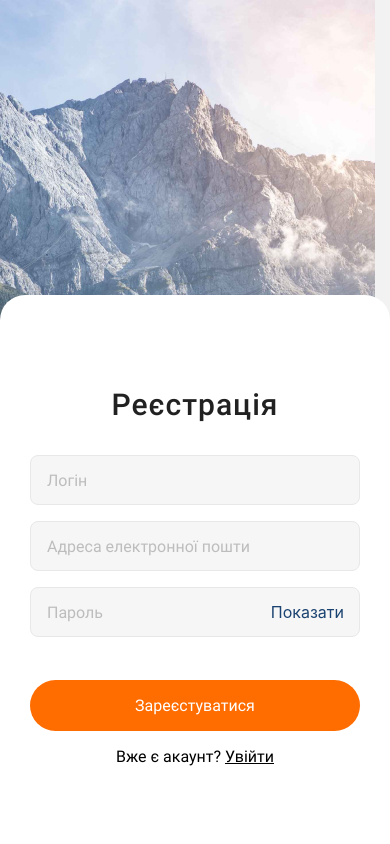
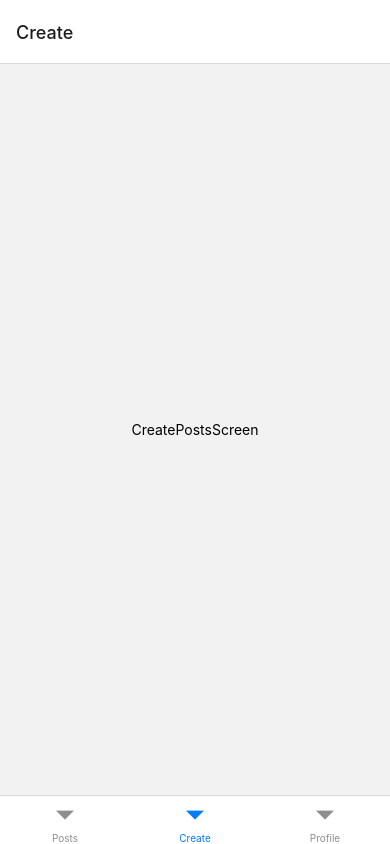
Before and after one commit to Galinaddd/reactNative, a React Native app: screen /Create in a window 390 px wide. Built offline with nearby package versions, Linux system fonts and the light colour scheme.

Commit message:
рефакторит роути

```diff
--- a/App.js
+++ b/App.js
@@ -1,19 +1,14 @@
 import React, { useState, useEffect } from "react";
+import { useFonts } from "expo-font";
 
 import { NavigationContainer } from "@react-navigation/native";
-import { createStackNavigator } from "@react-navigation/stack";
-import { createBottomTabNavigator } from "@react-navigation/bottom-tabs";
-
-import RegistrationScreen from "./Screens/auth/RegistrationScreen";
-import LoginScreen from "./Screens/auth/LoginScreen";
-
-import { useFonts } from "expo-font";
+import { useRoute } from "./router";
 
 // import image from "./assets/images/BG.jpg";
-const Stack = createStackNavigator();
-const MainTab = createBottomTabNavigator();
 
 export default function App() {
+  const routing = useRoute({});
+
   const [fontsLoaded] = useFonts({
     "Roboto-Regular": require("./assets/fonts/Roboto-Regular.ttf"),
     "Roboto-Medium": require("./assets/fonts/Roboto-Medium.ttf"),
@@ -25,20 +20,7 @@
     return null;
   }
 
-  return (
-    <NavigationContainer>
-      <Stack.Navigator>
-        <Stack.Screen
-          name="Registration"
-          component={RegistrationScreen}
-          options={{ headerShown: false }}
-        />
-        <Stack.Screen
-          name="Login"
-          component={LoginScreen}
-          options={{ headerShown: false }}
-        />
-      </Stack.Navigator>
-    </NavigationContainer>
-  );
+  return <NavigationContainer>{routing}</NavigationContainer>;
 }
+
+// auth
--- a/Screens/mainScreen/CreatePostsScreen.js
+++ b/Screens/mainScreen/CreatePostsScreen.js
@@ -2,6 +2,7 @@
 import {
   StyleSheet,
   Text,
+  View,
   //   View,
   //   ImageBackground,
   //   TextInput,
@@ -15,10 +16,19 @@
 } from "react-native";
 
 export default function CreatePostsScreen({ navigation }) {
-  return <Text>CreatePostsScreen</Text>;
+  return (
+    <View style={styles.container}>
+      <Text>CreatePostsScreen</Text>
+    </View>
+  );
 }
 
 const styles = StyleSheet.create({
+  container: {
+    flex: 1,
+    justifyContent: "center",
+    alignItems: "center",
+  },
   //   text: {
   //     marginTop: 16,
   //     textAlign: "center",
--- a/Screens/mainScreen/PostsScreen.js
+++ b/Screens/mainScreen/PostsScreen.js
@@ -2,6 +2,7 @@
 import {
   StyleSheet,
   Text,
+  View,
   //   View,
   //   ImageBackground,
   //   TextInput,
@@ -15,9 +16,19 @@
 } from "react-native";
 
 export default function PostsScreen({ navigation }) {
-  return <Text>CreatePostsScreen</Text>;
+  return (
+    <View style={styles.container}>
+      <Text>PostsScreen</Text>
+    </View>
+  );
 }
+
 const styles = StyleSheet.create({
+  container: {
+    flex: 1,
+    justifyContent: "center",
+    alignItems: "center",
+  },
   //   text: {
   //     marginTop: 16,
   //     textAlign: "center",
--- a/Screens/mainScreen/ProfileScreen.js
+++ b/Screens/mainScreen/ProfileScreen.js
@@ -2,6 +2,7 @@
 import {
   StyleSheet,
   Text,
+  View,
   //   View,
   //   ImageBackground,
   //   TextInput,
@@ -15,9 +16,19 @@
 } from "react-native";
 
 export default function ProfileScreen({ navigation }) {
-  return <Text>CreatePostsScreen</Text>;
+  return (
+    <View style={styles.container}>
+      <Text>ProfileScreen</Text>
+    </View>
+  );
 }
+
 const styles = StyleSheet.create({
+  container: {
+    flex: 1,
+    justifyContent: "center",
+    alignItems: "center",
+  },
   //   text: {
   //     marginTop: 16,
   //     textAlign: "center",
--- /dev/null
+++ b/router.js
@@ -0,0 +1,40 @@
+import React, { useState, useEffect } from "react";
+
+import { createStackNavigator } from "@react-navigation/stack";
+import { createBottomTabNavigator } from "@react-navigation/bottom-tabs";
+
+import RegistrationScreen from "./Screens/auth/RegistrationScreen";
+import LoginScreen from "./Screens/auth/LoginScreen";
+
+import PostsScreen from "./Screens/mainScreen/PostsScreen";
+import CreatePostsScreen from "./Screens/mainScreen/CreatePostsScreen";
+import ProfileScreen from "./Screens/mainScreen/ProfileScreen";
+
+const AuthStack = createStackNavigator();
+const MainTab = createBottomTabNavigator();
+
+export const useRoute = (isAuth) => {
+  if (!isAuth) {
+    return (
+      <AuthStack.Navigator>
+        <AuthStack.Screen
+          name="Registration"
+          component={RegistrationScreen}
+          options={{ headerShown: false }}
+        />
+        <AuthStack.Screen
+          name="Login"
+          component={LoginScreen}
+          options={{ headerShown: false }}
+        />
+      </AuthStack.Navigator>
+    );
+  }
+  return (
+    <MainTab.Navigator>
+      <MainTab.Screen name="Posts" component={PostsScreen} />
+      <MainTab.Screen name="Create" component={CreatePostsScreen} />
+      <MainTab.Screen name="Profile" component={ProfileScreen} />
+    </MainTab.Navigator>
+  );
+};
```
